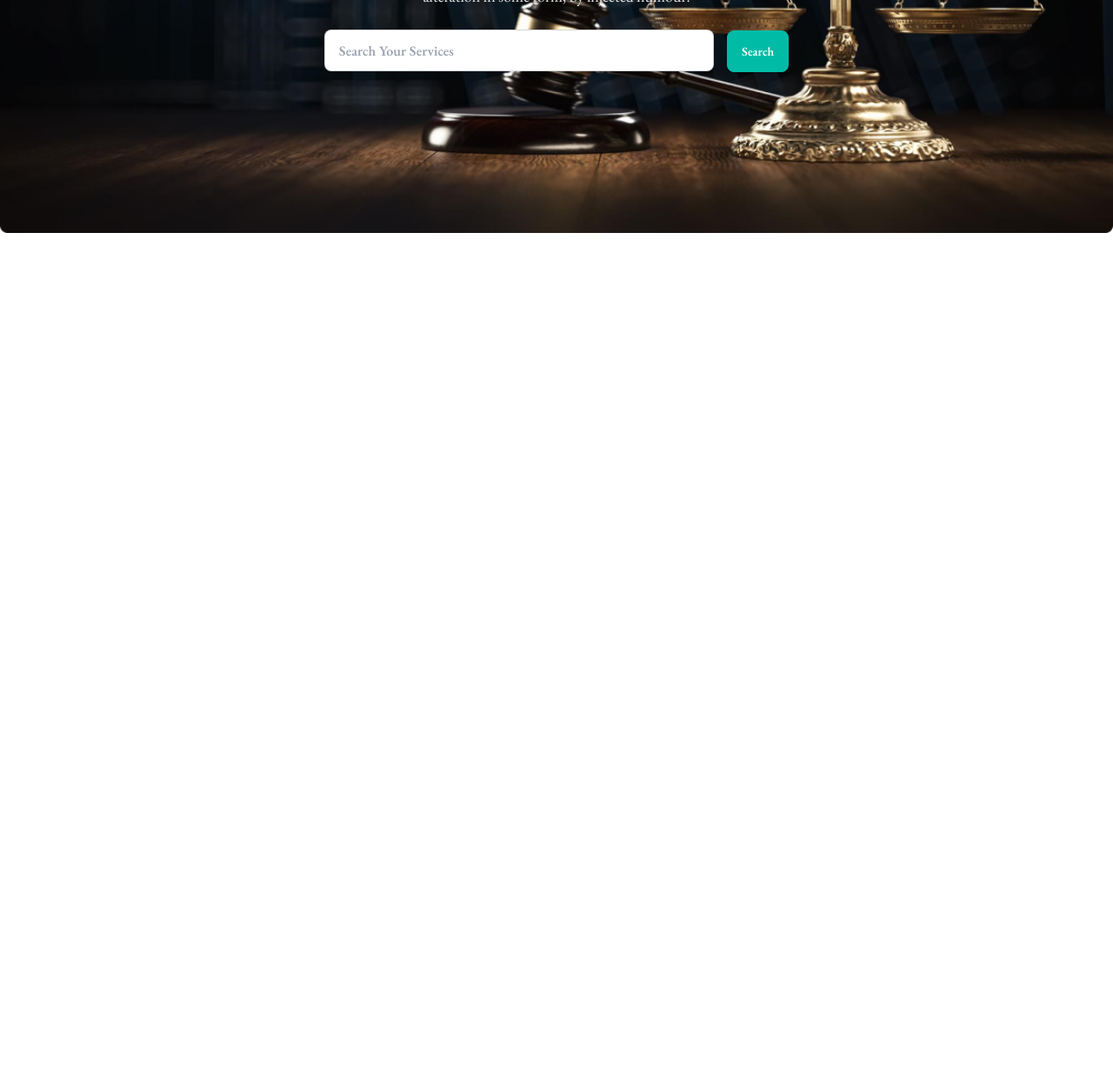
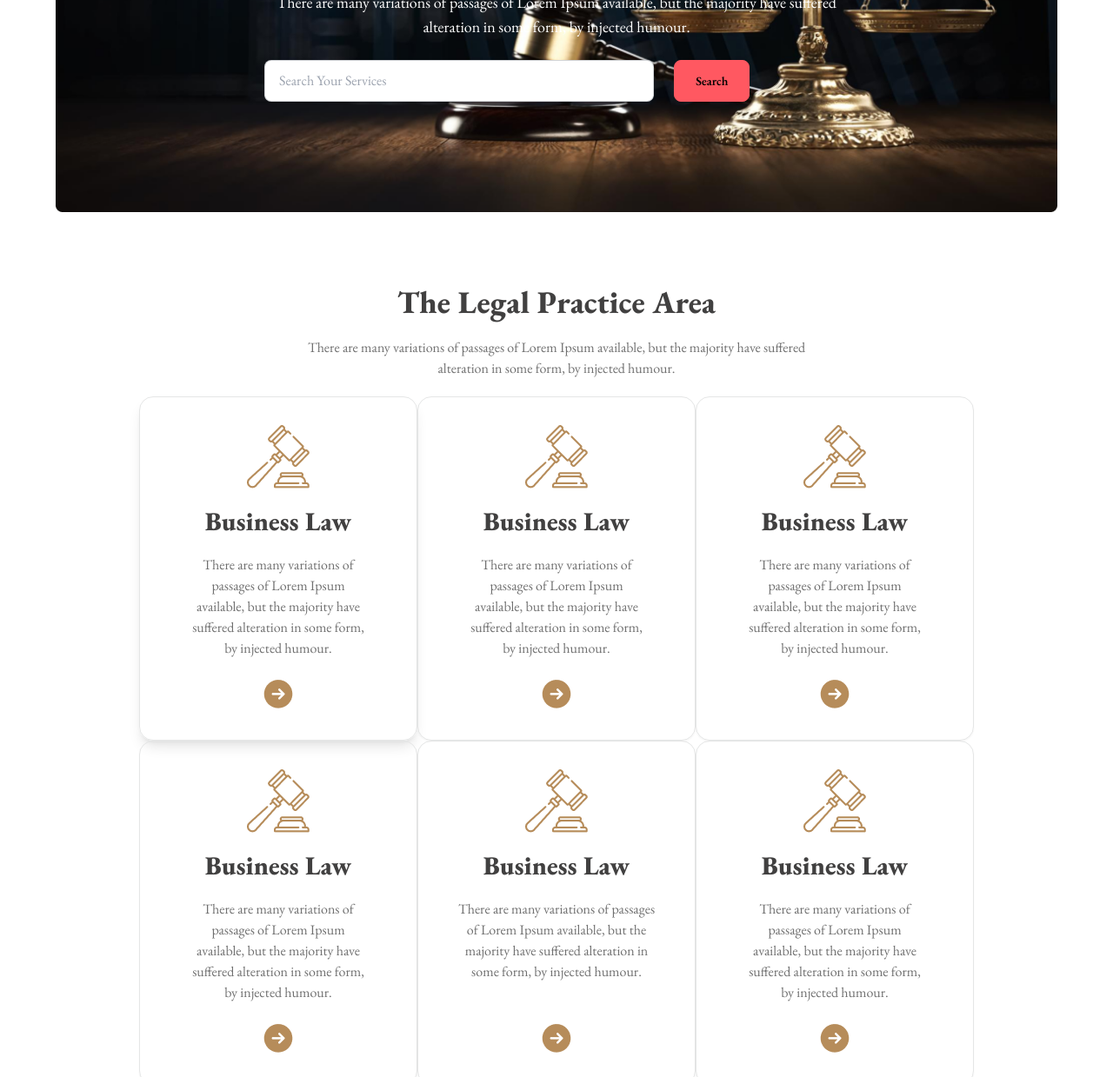
Before and after one commit to rafi9012/rafi-web-dev-repo-last, a plain HTML site: page index.html in a window 1280 px wide. Shown: the part 398-1637 px from the top of the page at 87% size. Before the commit the page ends 864 px from the top, so only its background shows below. Drawn offline with nearby package versions, Linux system fonts and the light colour scheme.

Commit message:
complete second section

```diff
--- a/index.html
+++ b/index.html
@@ -38,7 +38,7 @@
 </head>
 <body class="eb-garamond">
     <!-- header section -->
-     <header class="container mx-auto">
+     <header class="max-w-6xl mx-auto mb-5">
       <nav>
         <div class="navbar bg-base-100">
   <div class="navbar-start">
@@ -61,20 +61,20 @@
     </div>
     <div class="flex">
     <img class="h-8 w-6	" src="images/business.png" alt="">
-    <a class="btn btn-ghost ">Justice</a>
+    <a class="btn btn-ghost font-extrabold text-2xl text-[#414040]">Justice</a>
     </div>
   </div>
   <div class="navbar-center hidden lg:flex">
     <ul class="menu menu-horizontal px-1">
-      <li><a class="text-xs ">Home</a></li>
-      <li><a class="text-xs ">Services ></a></li>
-      <li><a class="text-xs ">Cases ></a></li>
-      <li><a class="text-xs">Blog ></a></li>
-      <li><a class="text-xs" >Contact Us</a></li>
+      <li><a class="text-xl text-[#707070]">Home</a></li>
+      <li><a class="text-xl text-[#707070]">Services ></a></li>
+      <li><a class="text-xl text-[#707070]">Cases ></a></li>
+      <li><a class="text-xl text-[#707070]">Blog ></a></li>
+      <li><a class="text-xl text-[#707070]" >Contact Us</a></li>
     </ul>
   </div>
   <div class="navbar-end">
-    <a class="btn btn-error text-white">Free Consultation</a>
+    <a class="btn btn-error text-white text-xl font-semibold">Free Consultation</a>
   </div>
 </div>
       </nav>
@@ -82,34 +82,110 @@
      </header>
 
     <!-- main section -->
-     <main class="container mx-auto">
-      <div class="bg-[url('/images/banner.png')] bg-no-repeat  bg-contain h-dvh w-full"  >
+     <main class="max-w-6xl mx-auto ">
+
+      <section class="bg-[url('/images/banner.png')] bg-no-repeat  lg:h-[550px] bg-center bg-contain w-full   items-center flex  justify-center  "  >
         <!-- writing section -->
-         <div class="max-w-xs lg:max-w-2xl mx-auto justify-center  text-center lg:pt-[120px] ">
-          <div class="lg:pb-6 pb-2">
-          <h1 class="text-[#FFFFFF] lg:text-7xl lg:font-extrabold">We Provide Effective Legal Solutions</h1>
-           </div>
-          <div class="lg:pb-6">
-            <h4 class="text-[#E7E7E7] lg:text-lg">There are many variations of passages of Lorem Ipsum available, but the majority  have suffered alteration in some form, by injected humour.</h4>
+         <!-- main div -->
+          <div class="">
+
+          <!-- first write -->
+          <div class="max-w-2xl text-center">
+            <h1 class=" text-4xl lg:text-7xl font-extrabold text-[#FFFFFF] mb-4">We Provide Effective Legal Solutions</h1>
+
+          <!-- second write -->
+
+            <p class="text-lg text-white mb-6">There are many variations of passages of Lorem Ipsum available, but the majority have suffered alteration in some form, by injected humour.</p>
+             </div>
+             <!-- input -->
+             <div class="">
+              <input type="text" placeholder="Search Your Services" class="input input-bordered w-full max-w-md text-[#A0A0A0] mr-5 " />
+              <button class="btn btn-error px-6 ">Search</button>
+
+             </div>
+
+         </div>
+        </section>
+        <!-- second section -->
+         <section class="mt-20">
+          <!-- write section -->
+          <div class="max-w-xl text-center mx-auto mb-5">
+            <h2 class="font-extrabold text-[#414040] text-4xl mb-5">The Legal Practice Area</h2>
+            <p class="text-[#707070]">There are many variations of passages of Lorem Ipsum available, but the majority have suffered alteration in some form, by injected humour.</p>
 
           </div>
+          <!-- card section -->
+           <!-- main card div -->
+            <div class="grid grid-cols-3 w-10/12 mx-auto ">
+              <!-- 1st -->
+               <div class="card  border border-base-300 shadow-lg ">
 
+                <div class="text-center items-center card-body  w-10/12 mx-auto">
+                  <img src="images/business.png" alt="">
+              <h2 class="text-[#414040] font-extrabold text-3xl mt-3">Business Law</h2>
+              <p class="text-[#707070] mt-3">There are many variations of passages of Lorem Ipsum available, but the majority have suffered alteration in some form, by injected humour.</p>
+              <img class="mt-3" src="images/Frame.png" alt="">
+               </div>
+                </div>
+                <!-- 2nd -->
+                  <div class=" card border border-base-300 shadow-sm ">
 
-         <!-- input -->
-          <div class="">
-            <input type="text" placeholder="Search Your Services" class="input input-bordered w-full max-w-md text-[#FFFFFF] font-semibold" />
-            <button class="btn btn-active btn-accent ml-3 text-[#FFFFFF] font-semibold">Search</button>
-          </div>
-           </div>
+                <div class="text-center items-center card-body w-10/12 mx-auto">
+                  <img src="images/business.png" alt="">
+              <h2 class="text-[#414040] font-extrabold text-3xl mt-3">Business Law</h2>
+              <p class="text-[#707070] mt-3">There are many variations of passages of Lorem Ipsum available, but the majority have suffered alteration in some form, by injected humour.</p>
+              <img class="mt-3" src="images/Frame.png" alt="">
+               </div>
+                </div>
+                <!-- 3rd -->
+                  <div class=" card border border-base-300 shadow-sm ">
+
+                <div class="text-center items-center card-body w-10/12 mx-auto">
+                  <img src="images/business.png" alt="">
+              <h2 class="text-[#414040] font-extrabold text-3xl mt-3">Business Law</h2>
+              <p class="text-[#707070] mt-3">There are many variations of passages of Lorem Ipsum available, but the majority have suffered alteration in some form, by injected humour.</p>
+              <img class="mt-3" src="images/Frame.png" alt="">
+               </div>
+                </div>
+                <!-- 4th -->
+                  <div class=" card border border-base-300 shadow-sm ">
+
+                <div class="text-center items-center card-body w-10/12 mx-auto">
+                  <img src="images/business.png" alt="">
+              <h2 class="text-[#414040] font-extrabold text-3xl mt-3">Business Law</h2>
+              <p class="text-[#707070] mt-3">There are many variations of passages of Lorem Ipsum available, but the majority have suffered alteration in some form, by injected humour.</p>
+              <img class="mt-3" src="images/Frame.png" alt="">
+               </div>
+                </div>
+                <!-- 5th -->
+                  <div class=" card border border-base-300 shadow-sm ">
+
+                <div class="text-center items-center card-body w-11/12 mx-auto">
+                  <img src="images/business.png" alt="">
+              <h2 class="text-[#414040] font-extrabold text-3xl mt-3">Business Law</h2>
+              <p class="text-[#707070] mt-3">There are many variations of passages of Lorem Ipsum available, but the majority have suffered alteration in some form, by injected humour.</p>
+              <img class="mt-3" src="images/Frame.png" alt="">
+               </div>
+                </div>
+                <!-- 6th -->
+                  <div class=" card border border-base-300 shadow-sm ">
+
+                <div class="text-center items-center card-body w-10/12 mx-auto">
+                  <img src="images/business.png" alt="">
+              <h2 class="text-[#414040] font-extrabold text-3xl mt-3">Business Law</h2>
+              <p class="text-[#707070] mt-3">There are many variations of passages of Lorem Ipsum available, but the majority have suffered alteration in some form, by injected humour.</p>
+              <img class="mt-3" src="images/Frame.png" alt="">
+               </div>
+                </div>
 
 
 
 
-      </div>
 
+            </div>
+         </section>
 
-     </main>
-
+</main>
     <!-- footer section -->
      <footer>
 
```
